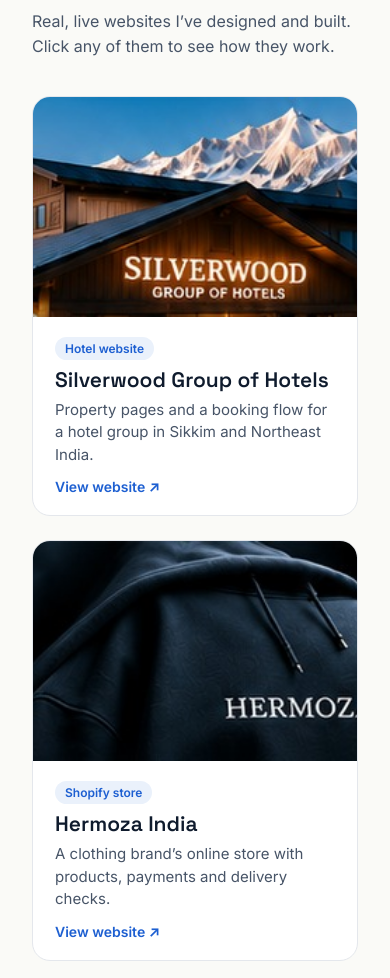
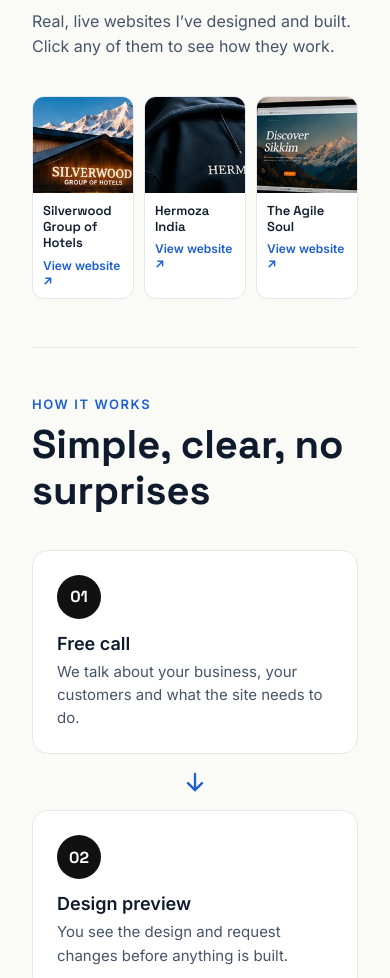
Before and after one commit to silibroz/CROOL-technologies, a plain HTML site: page index.html in a window 390 px wide. Shown: the part 2238-3216 px from the top of the page. Drawn offline with Linux system fonts and the light colour scheme; a web font is replaced by a local one.

Commit message:
Portfolio: 3 columns on mobile with compact cards
Co-Authored-By: Claude Opus 5.5 <noreply@anthropic.com>
Claude-Session: https://claude.ai/code/session_01KKnGhoYkPwT7r2B4ZrmUSg

```diff
--- a/index.html
+++ b/index.html
@@ -38,7 +38,6 @@ img{max-width:100%}
 .flow-arrow{flex:0 0 auto;display:flex;align-items:center;color:#1D5FD1}
 @media (max-width:1024px){
   .svc-grid{grid-template-columns:repeat(2,minmax(0,1fr))}
-  .work-grid{grid-template-columns:repeat(2,minmax(0,1fr))}
   .flow{flex-direction:column;align-items:stretch}
   .flow-arrow{justify-content:center;padding:2px 0}
   .flow-arrow svg{transform:rotate(90deg)}
@@ -57,8 +56,14 @@ img{max-width:100%}
   .svc-card h3{font-size:16px !important}
   .svc-card p{font-size:14px !important}
 }
-@media (max-width:640px){
-  .work-grid{grid-template-columns:1fr}
+@media (max-width:768px){
+  .work-grid{gap:10px}
+  .work-card{border-radius:12px !important}
+  .work-card img{height:96px !important}
+  .work-card > div{padding:10px !important;gap:4px !important}
+  .work-card > div > span,.work-card > div > div:nth-of-type(2){display:none !important}
+  .work-card > div > div:first-of-type{font-size:13px !important;line-height:1.25}
+  .work-card > div > div:last-of-type{font-size:12px !important;margin-top:2px !important}
 }
 @media (max-width:640px){
   section{padding-top:48px !important;padding-bottom:48px !important}
@@ -147,7 +152,7 @@ img{max-width:100%}
 <h2 style="margin: 0 0 12px; font-family: 'Space Grotesk', sans-serif; font-size: 40px; line-height: 1.15">Websites I’ve built</h2>
 <p style="margin: 0 0 36px; max-width: 620px; font-size: 16px; line-height: 1.6; color: #475467">Real, live websites I’ve designed and built. Click any of them to see how they work.</p>
 <div class="work-grid">
-<a href="https://www.silverwoodhotels.com" target="_blank" rel="noopener" style="display: block; color: #0F1B2D; background: #FFFFFF; border: 1px solid #E4E7EC; border-radius: 18px; overflow: hidden">
+<a href="https://www.silverwoodhotels.com" target="_blank" rel="noopener" class="work-card" style="display: block; color: #0F1B2D; background: #FFFFFF; border: 1px solid #E4E7EC; border-radius: 18px; overflow: hidden">
 <img loading="lazy" src="assets/silverwood.jpg" alt="Silverwood Group of Hotels website" style="width: 100%; height: 220px; object-fit: cover; display: block">
 <div style="padding: 20px 22px; display: flex; flex-direction: column; gap: 6px">
 <span style="align-self: flex-start; font-size: 12px; font-weight: 600; color: #1D5FD1; background: #EAF1FB; border-radius: 999px; padding: 4px 10px">Hotel website</span>
@@ -156,7 +161,7 @@ img{max-width:100%}
 <div style="font-size: 14px; font-weight: 600; color: #1D5FD1; margin-top: 6px">View website ↗</div>
 </div>
 </a>
-<a href="https://www.hermozaindia.com" target="_blank" rel="noopener" style="display: block; color: #0F1B2D; background: #FFFFFF; border: 1px solid #E4E7EC; border-radius: 18px; overflow: hidden">
+<a href="https://www.hermozaindia.com" target="_blank" rel="noopener" class="work-card" style="display: block; color: #0F1B2D; background: #FFFFFF; border: 1px solid #E4E7EC; border-radius: 18px; overflow: hidden">
 <img loading="lazy" src="assets/hermoza.jpg" alt="Hermoza India Shopify store" style="width: 100%; height: 220px; object-fit: cover; display: block">
 <div style="padding: 20px 22px; display: flex; flex-direction: column; gap: 6px">
 <span style="align-self: flex-start; font-size: 12px; font-weight: 600; color: #1D5FD1; background: #EAF1FB; border-radius: 999px; padding: 4px 10px">Shopify store</span>
@@ -165,7 +170,7 @@ img{max-width:100%}
 <div style="font-size: 14px; font-weight: 600; color: #1D5FD1; margin-top: 6px">View website ↗</div>
 </div>
 </a>
-<a href="https://www.theagilesoul.com" target="_blank" rel="noopener" style="display: block; color: #0F1B2D; background: #FFFFFF; border: 1px solid #E4E7EC; border-radius: 18px; overflow: hidden">
+<a href="https://www.theagilesoul.com" target="_blank" rel="noopener" class="work-card" style="display: block; color: #0F1B2D; background: #FFFFFF; border: 1px solid #E4E7EC; border-radius: 18px; overflow: hidden">
 <img loading="lazy" src="assets/sikkim.jpg" alt="The Agile Soul yoga website" style="width: 100%; height: 220px; object-fit: cover; display: block">
 <div style="padding: 20px 22px; display: flex; flex-direction: column; gap: 6px">
 <span style="align-self: flex-start; font-size: 12px; font-weight: 600; color: #1D5FD1; background: #EAF1FB; border-radius: 999px; padding: 4px 10px">Yoga trainer website</span>
```
